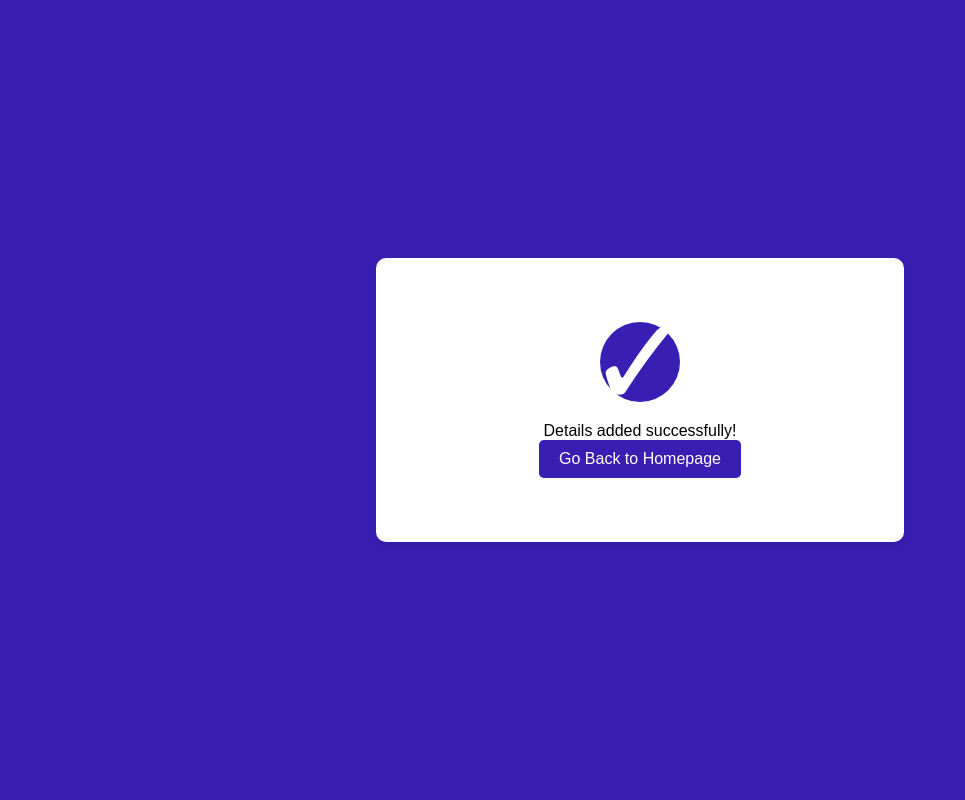
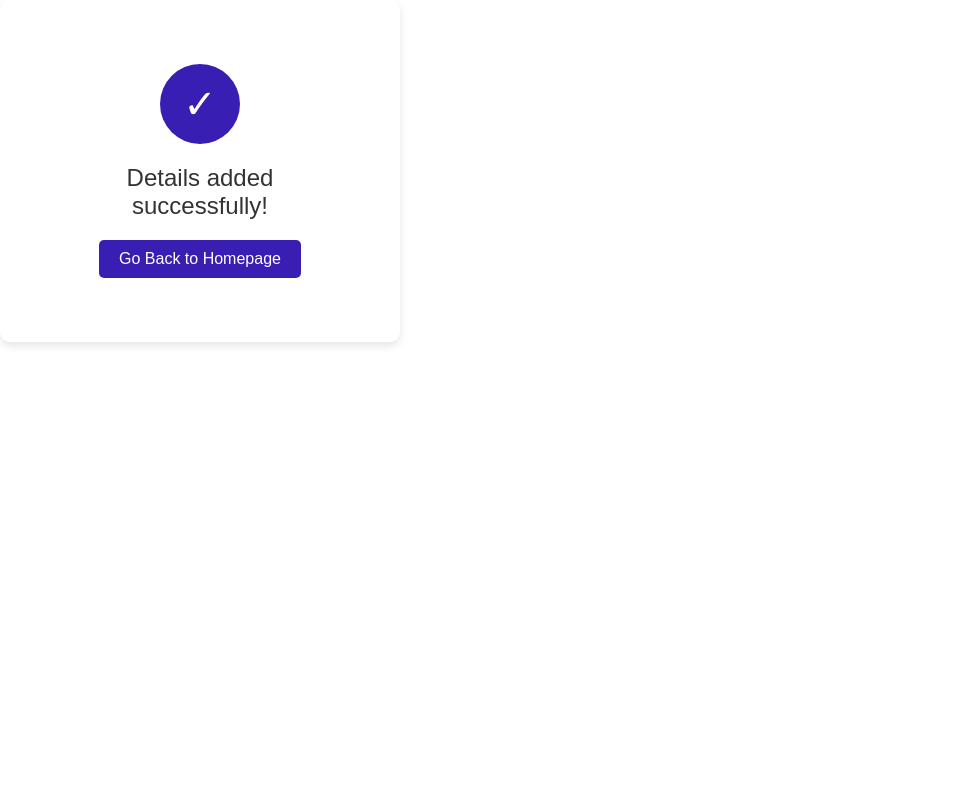
Before and after one commit to Brian-oum/nutrition-RS, a PHP site: page /pages/success.php in a window 1280 px wide. Shown: the whole page, without its empty margins (0-965 px from the left). Run offline with PHP 8.4, Linux system fonts and the light colour scheme.

Commit message:
corrections

```diff
--- a/pages/success.php
+++ b/pages/success.php
@@ -7,64 +7,7 @@ session_start();
     <meta charset="UTF-8">
     <meta name="viewport" content="width=device-width, initial-scale=1.0">
     <title>Success</title>
-    <style>
-        body {
-            font-family: Arial, sans-serif;
-            background-color:rgb(57, 30, 179);
-            display: flex;
-            justify-content: center;
-            align-items: center;
-            height: 100vh;
-            margin: 0;
-        }
-        .success-container {
-            text-align: center;
-            background-color: #fff;
-            padding: 5%;
-            border-radius: 10px;
-            box-shadow: 0 4px 8px rgba(0, 0, 0, 0.1);
-            width: 90%;
-            max-width: 400px;
-        }
-        .tick-circle {
-            width: 20vw;
-            height: 20vw;
-            max-width: 80px;
-            max-height: 80px;
-            border-radius: 50%;
-            background-color:rgb(57, 30, 179);
-            display: flex;
-            justify-content: center;
-            align-items: center;
-            margin: 0 auto 20px;
-        }
-        .tick-circle::after {
-            content: "✓";
-            font-size: 10vw;
-            color: #fff;
-            max-font-size: 40px;
-        }st
-        .success-message {
-            font-size: 5vw;
-            color: #333;
-            margin-bottom: 20px;
-            font-size: clamp(18px, 5vw, 24px);
-        }
-        .home-button {
-            background-color: rgb(57, 30, 179);
-            color: #fff;
-            padding: 10px 20px;
-            border: none;
-            border-radius: 5px;
-            font-size: clamp(14px, 4vw, 16px);
-            cursor: pointer;
-            text-decoration: none;
-            display: inline-block;
-        }
-        .home-button:hover {
-            background-color: rgb(74, 37, 177);
-        }
-    </style>
+    <link rel="stylesheet" href="../assets/css/style.css">
 </head>
 <body>
     <div class="success-container">
```
